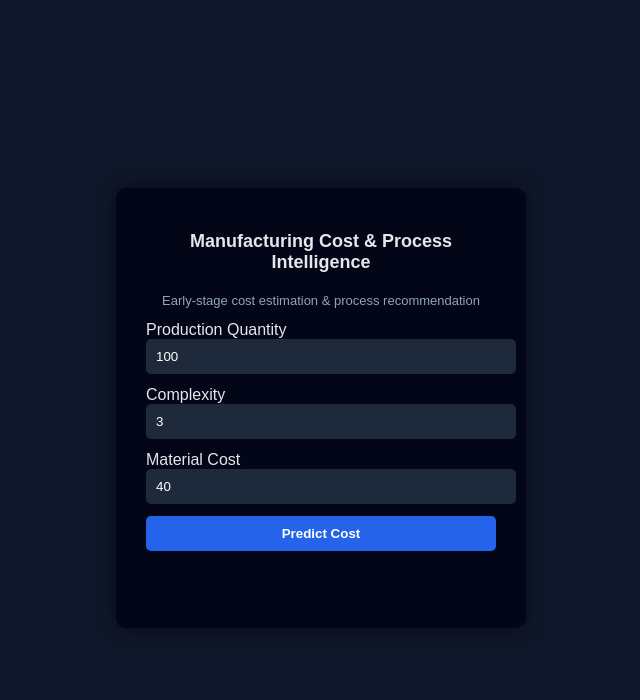
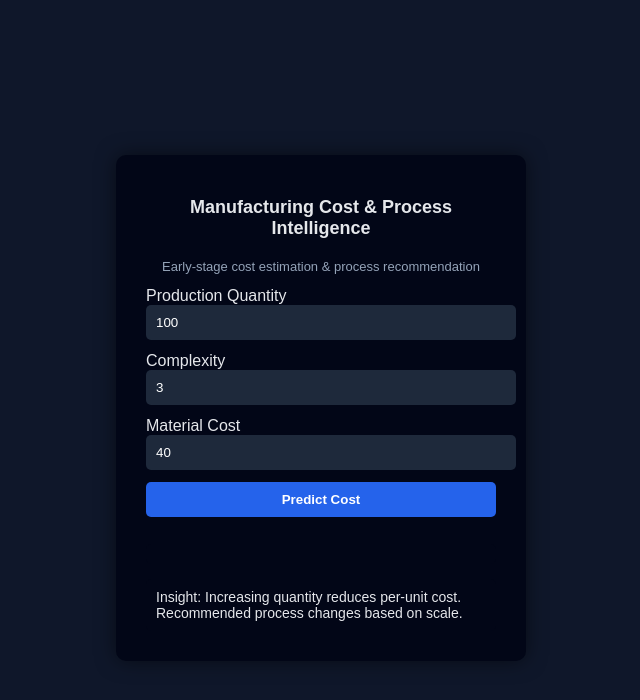
Before and after one commit to suki2811/manufacturing-ai-frontend, a plain HTML site: page index.html in a window 1280 px wide. Shown: the whole page, without its empty margins (319-959 px from the left). Drawn offline with Linux system fonts and the light colour scheme.

Commit message:
Add engineering insight section

```diff
--- a/index.html
+++ b/index.html
@@ -70,6 +70,8 @@ Early-stage cost estimation & process recommendation
   <button onclick="predict()">Predict Cost</button>
 
   <div class="result" id="output"></div>
+  <div class="result" id="insight"></div>
+
 </div>
 
 <script>
@@ -108,6 +110,10 @@ async function predict() {
     output.innerText = "Error: " + err.message;
   }
 }
+  document.getElementById("insight").innerHTML =
+  "Insight: Increasing quantity reduces per-unit cost. " +
+  "Recommended process changes based on scale.";
+
 </script>
 
 
```
